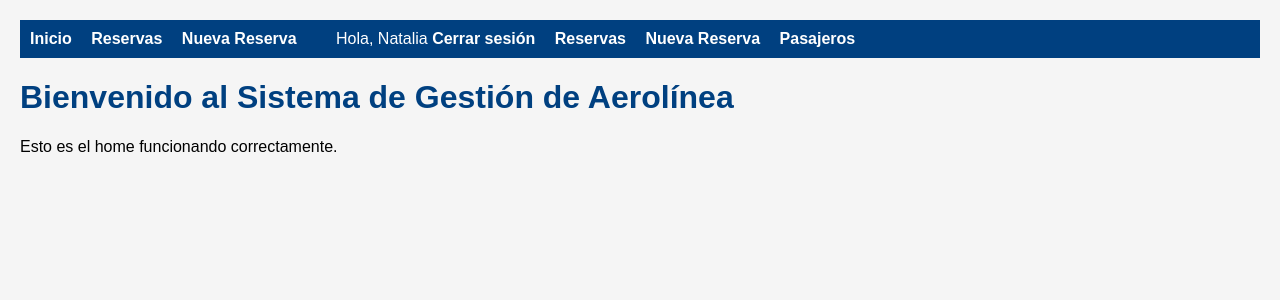
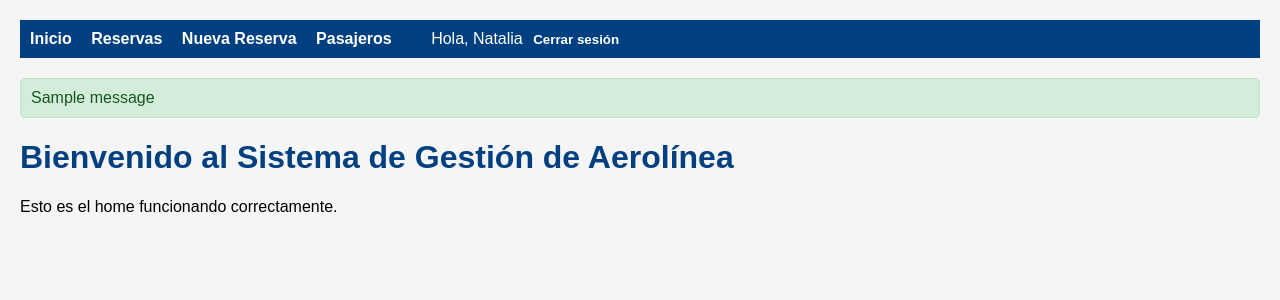
Before and after one commit to nattcuello/trabajo_aerolinea, a Django app: page / in a window 1280 px wide. Shown: the top 300 px of the page. Run offline with Django 5.2, Linux system fonts and the light colour scheme; a user stored in the database is signed in; tables that the repository leaves empty hold one stand-in row (values such as "Sample post"); one stand-in notice (Sample message) is shown.

Commit message:
logout funcionando

```diff
--- a/home/templates/base.html
+++ b/home/templates/base.html
@@ -46,20 +46,36 @@
         {# <a href="{% url 'vuelos:listado_vuelos' %}">Vuelos</a> #}
         <a href="{% url 'reservas:lista_reservas' %}">Reservas</a>
         <a href="{% url 'reservas:crear_reserva' %}">Nueva Reserva</a>
+        <a href="{% url 'listado_pasajeros' %}">Pasajeros</a>
 
         {% if user.is_authenticated %}
             <span style="color: white; margin-left: 20px;">Hola, {{ user.username }}</span>
-            <a href="{% url 'usuarios:logout' %}">Cerrar sesión</a>
+            <form action="{% url 'usuarios:logout' %}" method="post" style="display:inline;">
+                {% csrf_token %}
+                <button type="submit" style="background:none;border:none;color:white;font-weight:bold;cursor:pointer;">Cerrar sesión</button>
+            </form>
         {% else %}
             <a href="{% url 'usuarios:login' %}">Iniciar sesión</a>
             <a href="{% url 'usuarios:registro' %}">Registrarse</a>
         {% endif %}
-        <a href="{% url 'reservas:lista_reservas' %}">Reservas</a>
-        <a href="{% url 'reservas:crear_reserva' %}">Nueva Reserva</a>
-        <a href="{% url 'listado_pasajeros' %}">Pasajeros</a>
-
     </nav>
 
+    {% if messages %}
+        <div style="margin: 10px 0;">
+            {% for message in messages %}
+                <div style="
+                    padding: 10px;
+                    background-color: {% if message.tags == 'success' %}#d4edda{% elif message.tags == 'error' %}#f8d7da{% else %}#cce5ff{% endif %};
+                    color: {% if message.tags == 'success' %}#155724{% elif message.tags == 'error' %}#721c24{% else %}#004085{% endif %};
+                    border: 1px solid {% if message.tags == 'success' %}#c3e6cb{% elif message.tags == 'error' %}#f5c6cb{% else %}#b8daff{% endif %};
+                    border-radius: 5px;
+                    margin-bottom: 10px;
+                ">
+                    {{ message }}
+                </div>
+            {% endfor %}
+        </div>
+    {% endif %}
 
     {% block content %}
     {% endblock %}
--- a/usuarios/urls.py
+++ b/usuarios/urls.py
@@ -1,11 +1,22 @@
 from django.urls import path
 from .views import registro_usuario
 from django.contrib.auth import views as auth_views
+from django.contrib import messages
+from django.shortcuts import redirect
+from django.views import View
+
+# Vista personalizada de logout
+class CustomLogoutView(View):
+    def post(self, request):
+        from django.contrib.auth import logout
+        logout(request)
+        messages.success(request, "Sesión cerrada correctamente.")
+        return redirect('home:index')
 
 app_name = 'usuarios'
 
 urlpatterns = [
     path('registro/', registro_usuario, name='registro'),
     path('login/', auth_views.LoginView.as_view(template_name='usuarios/login.html'), name='login'),
-    path('logout/', auth_views.LogoutView.as_view(next_page='home:index'), name='logout'),
+    path('logout/', CustomLogoutView.as_view(), name='logout'),
 ]
```
Also changed, not shown: db.sqlite3.
